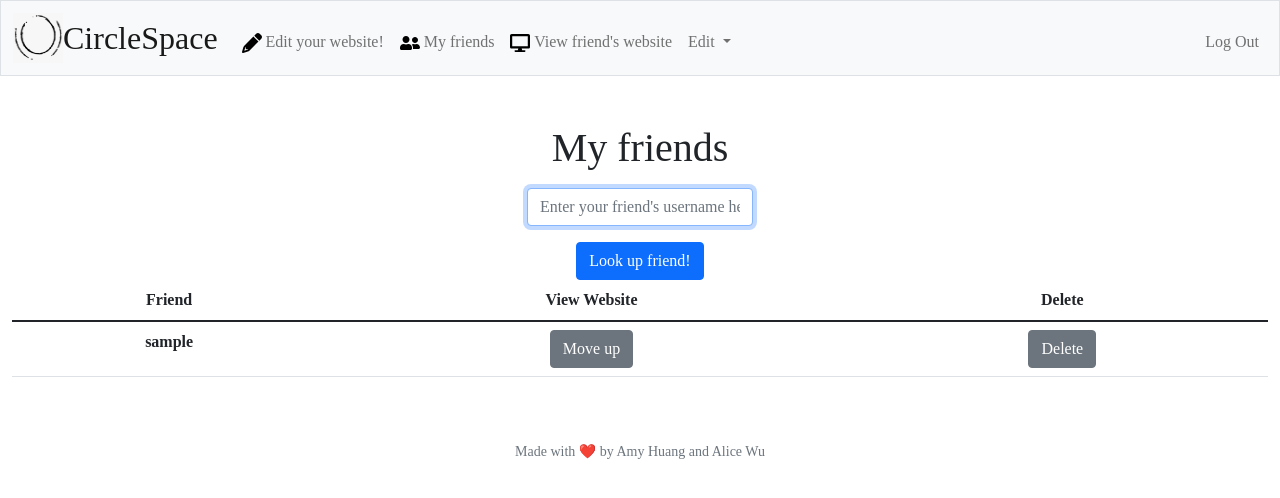
After one commit to awu2003/final-project, a Flask app: page /my-friends in a window 1280 px wide. The commit adds this page. Shown: the top 498 px of the page. Run offline with Flask 2, Linux system fonts and the light colour scheme; a user stored in the database is signed in; tables that the repository leaves empty hold one stand-in row (values such as "Sample post"); some libraries are stand-ins or nearby versions.

Commit message:
added friends page

```diff
--- a/website/app.py
+++ b/website/app.py
@@ -376,6 +376,30 @@ def friend_lookup():
         return render_template("friend-get.html", segments=segments, design=design[0])
 
 
+@app.route("/my-friends", methods=["GET", "POST"])
+@login_required
+def my_friends():
+    """Look up friend's website"""
+    if request.method == "GET":
+        user_id = session["user_id"]
+        friends = db.execute("SELECT friend_username FROM friends WHERE user_id = ?", user_id)
+        return render_template("my-friends.html", friends=friends)
+    else:
+        # makes sure username exists
+        friend_user = request.form.get("friend-lookup")
+        if friend_user == "":
+            return apology("must enter text")
+        if len(db.execute("SELECT username FROM users WHERE username = ?", friend_user)) == 0:
+            return apology("username does not exist")
+
+        # select friend's segments
+        segments = db.execute("SELECT segment_type, content FROM segments WHERE user_id = (SELECT user_id FROM users WHERE username = ?) ORDER BY location",
+                               friend_user)
+        # select friend's design
+        design = db.execute("SELECT * FROM design WHERE user_id = (SELECT user_id FROM users WHERE username = ?)", friend_user)
+        return render_template("friend-get.html", segments=segments, design=design[0])
+
+
 @app.route("/edit-design", methods=["GET", "POST"])
 @login_required
 def edit_design():
--- a/website/templates/layout.html
+++ b/website/templates/layout.html
@@ -36,6 +36,7 @@
                     {% if session["user_id"] %}
                         <ul class="navbar-nav me-auto mt-2">
                             <li class="nav-item"><a class="nav-link" href="/edit"><img src="/static/assets/pencil-solid.svg" class="icon"> Edit your website!</a></li>
+                            <li class="nav-item"><a class="nav-link" href="/my-friends"><img src="/static/assets/user-friends-solid.svg" class="icon"> My friends</a></li>
                             <li class="nav-item"><a class="nav-link" href="/friend-lookup"><img src="/static/assets/display-solid.svg" class="icon"> View friend's website</a></li>
                             <li class="nav-item dropdown">
                                 <a class="nav-link  dropdown-toggle" href="#" data-bs-toggle="dropdown">  Edit  </a>
--- /dev/null
+++ b/website/templates/my-friends.html
@@ -0,0 +1,37 @@
+{% extends "layout.html" %}
+
+{% block title %}
+    My friends
+{% endblock %}
+
+{% block main %}
+<div class="py-5">
+    <form action="/my-friends" method="post">
+        <div class="mb-3">
+            <h1>My friends</h1>
+        </div>
+        <div class="mb-3">
+            <input autocomplete="off" autofocus class="form-control mx-auto w-auto" id="friend-lookup" name="friend-lookup" placeholder="Enter your friend's username here!" type="text">
+        </div>
+        <button class="btn btn-primary" type="submit">Look up friend!</button>
+        <table class="table">
+            <thead>
+                <tr>
+                    <th scope="col">Friend</th>
+                    <th scope="col">View Website</th>
+                    <th scope="col">Delete</th>
+                </tr>
+            </thead>
+            <tbody>
+                {% for friend in friends %}
+                    <tr>
+                        <th scope="row">{{ friend.friend_username }}</th>
+                        <td><button class="btn btn-secondary" type="submit" name="up-button" value="{{ friend.friend_username }}">Move up</button></td>
+                        <td><button class="btn btn-secondary" type="submit" name="delete-button" value="{{ friend.friend_username }}">Delete</button></td>
+                    </tr>
+                {% endfor %}
+            </tbody>
+        </table>
+    </form>
+</div>
+{% endblock %}
```
Also changed, not shown: website/templates/edit.html (+6 -1 lines), README.md, website/database.db, website/static/assets/user-friends-solid.svg (added), 1 other file.
